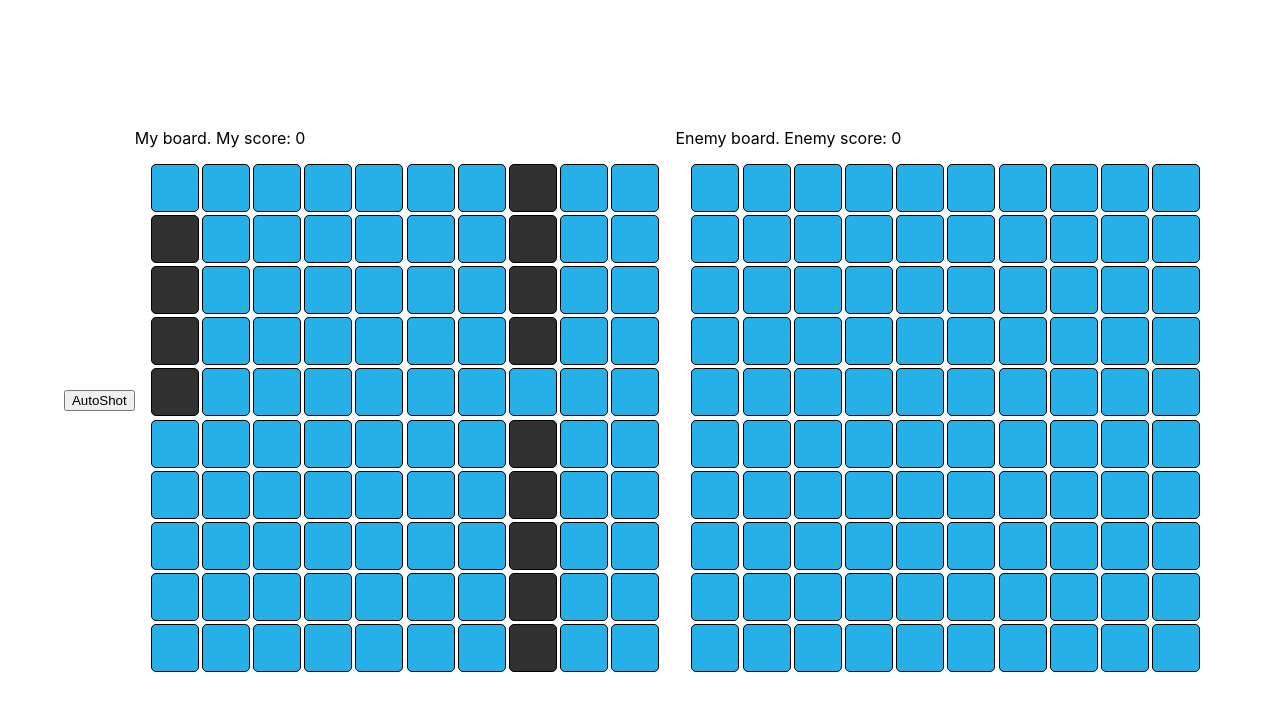
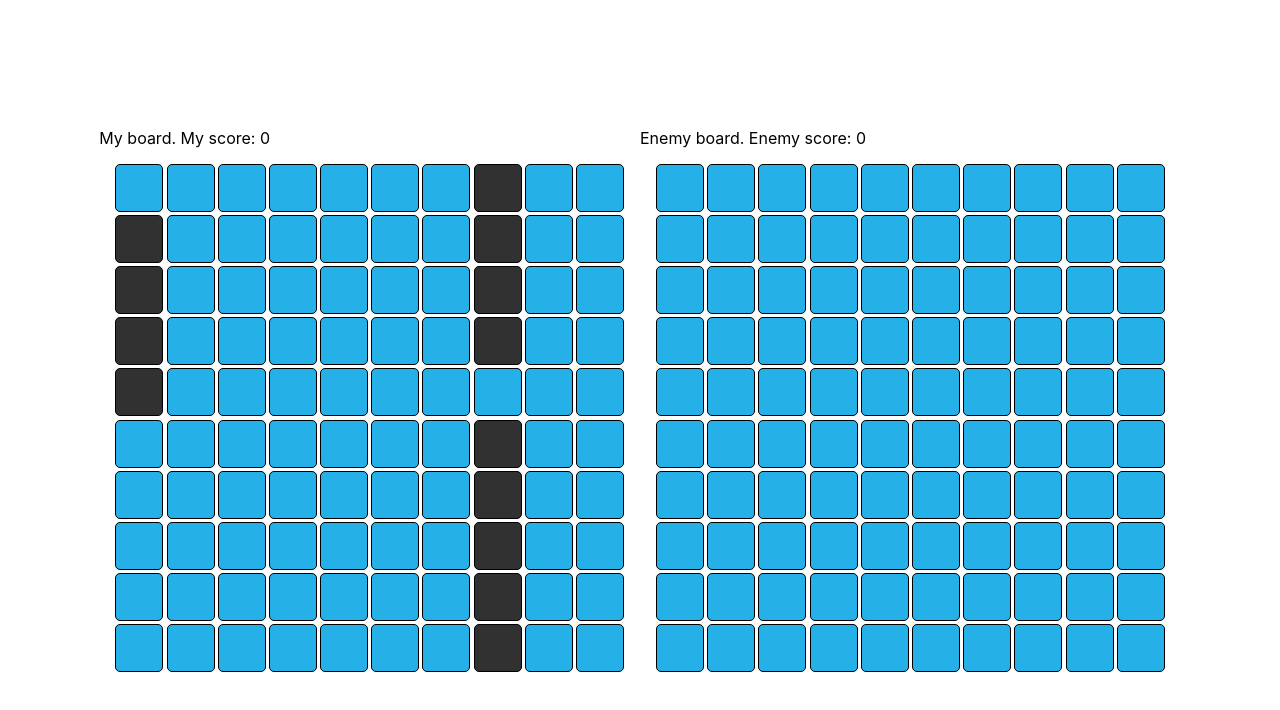
Before and after one commit to ochotnya/battleships, a React (Create React App) app: page / in a window 1280 px wide. Shown: the top 710 px of the page. Built offline with nearby package versions, Linux system fonts and the light colour scheme.

Commit message:
Disabled cursor event using CSS, so player can't shot his own ships

```diff
--- a/src/App.css
+++ b/src/App.css
@@ -10,3 +10,7 @@
   justify-content: center;
   align-items: center;
 }
+
+.board-disable {
+  pointer-events: none;
+}
--- a/src/App.tsx
+++ b/src/App.tsx
@@ -5,6 +5,7 @@ import { Ship } from "./classes/Ship";
 import { createCells, placeShip } from "./utils/logic";
 import "./App.css";
 import EndScreen from "./components/EndScreen";
+
 var p1Ships = [new Ship(4), new Ship(4), new Ship(5)];
 var p2Ships = [new Ship(4), new Ship(4), new Ship(5)];
 var player2AvailableTargets = Array.from(Array(100).keys()).map(
@@ -87,7 +88,6 @@ function App() {
 
   return (
     <div className="App">
-      <button onClick={autoShot}>AutoShot</button>
       {endGame && (
         <EndScreen
           win={destroyedShips1 === 3}
@@ -96,7 +96,7 @@ function App() {
       )}
       {!endGame && (
         <div className="game-screen">
-          <div>
+          <div className="board-disable">
             <p>My board. My score: {p1Score}</p>
             <Board
               id="playerBoard"
--- a/src/components/Cell.tsx
+++ b/src/components/Cell.tsx
@@ -10,6 +10,7 @@ interface ICell {
 }
 function Cell(props: ICell) {
   const [miss, setMiss] = useState(false);
+
   const clickHandler = () => {
     if (!props.cellData.isHit) {
       if (props.cellData.isShip) {
@@ -17,7 +18,7 @@ function Cell(props: ICell) {
         props.cellData.isHit = true;
         props.updater(props.cellData);
       } else setMiss(true);
-      props.autoshot?.(); //execute automatic enemy shot if function is defined
+      props.autoshot?.(); //execute automatic shot in response if function is defined
     }
   };
 
```
